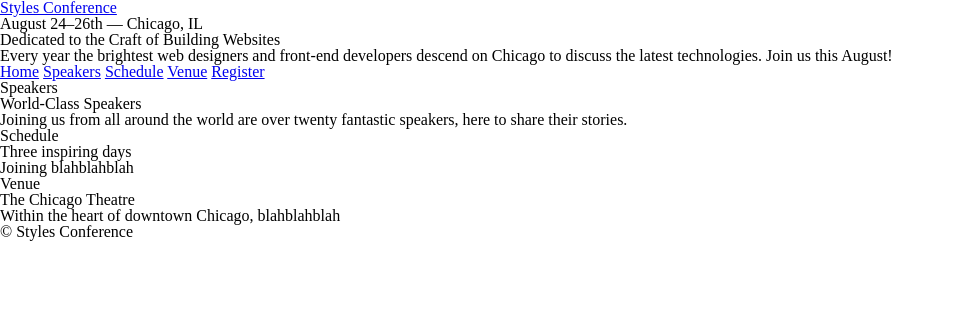
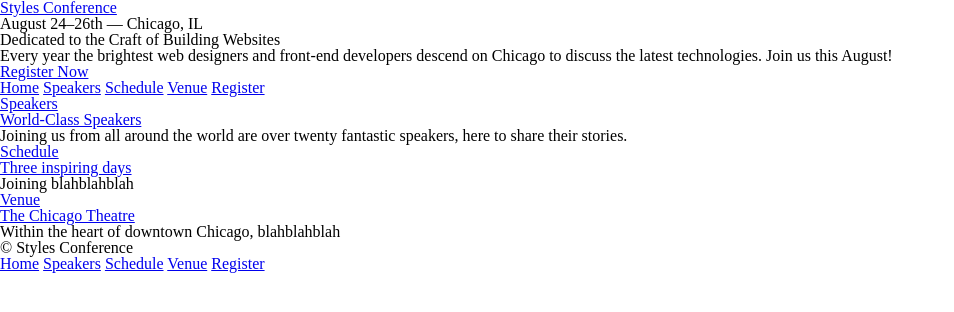
Before and after one commit to George266475/styles-conference, a plain HTML site: page index.html in a window 1280 px wide. Shown: the whole page, without its empty margins (0-954 px from the left). Drawn offline with Linux system fonts and the light colour scheme.

Commit message:
feb13
sites no way

```diff
--- a/index.html
+++ b/index.html
@@ -17,6 +17,7 @@
    <section>
     <h2>Dedicated to the Craft of Building Websites</h2>
     <p>Every year the brightest web designers and front-end developers descend on Chicago to discuss the latest technologies. Join us this August!</p>
+    <a href="register.html">Register Now</a>
    </section>
    <nav>
     <a href="index.html">Home</a>
@@ -29,20 +30,26 @@
 
 <section>
   <section>
+    <a href="speakers.html">
     <h5>Speakers</h5>
     <h3>World-Class Speakers</h3>
+  </a>
     <p>Joining us from all around the world are over twenty fantastic speakers, here to share their stories.</p>
   </section>
 
   <section>
+    <a href="schedule.html">
     <h5>Schedule</h5>
     <h3>Three inspiring days</h3>
+    </a>
     <p>Joining blahblahblah</p>
   </section>
 
   <section>
+    <a href="venue.html">
     <h5>Venue</h5>
     <h3>The Chicago Theatre</h3>
+    </a>
     <p>Within the heart of downtown Chicago, blahblahblah</p>
   </section>
 
@@ -51,6 +58,15 @@
 
 <footer>
   <small>&copy; Styles Conference</small>
+
+  <nav>
+    <a href="index.html">Home</a>
+    <a href="speakers.html">Speakers</a>
+    <a href="schedule.html">Schedule</a>
+    <a href="venue.html">Venue</a>
+    <a href="register.html">Register</a>
+   </nav>
+
 </footer>
 
 
```
Also changed, not shown: register.html (added), schedule.html (added), speakers.html (added), venue.html (added).
